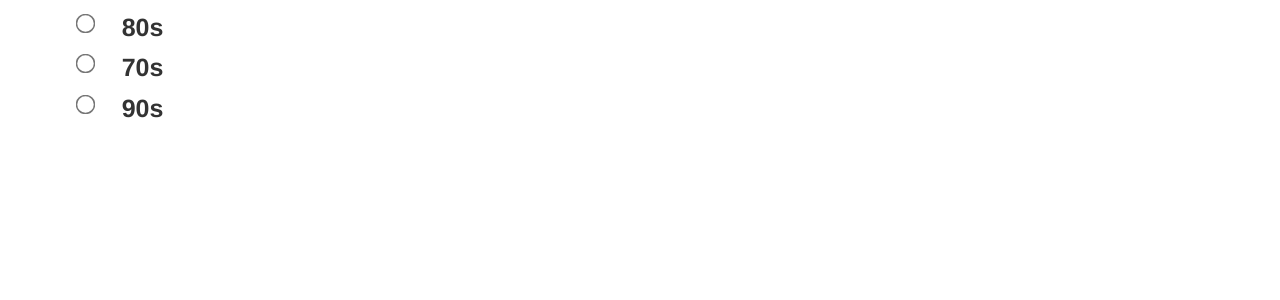
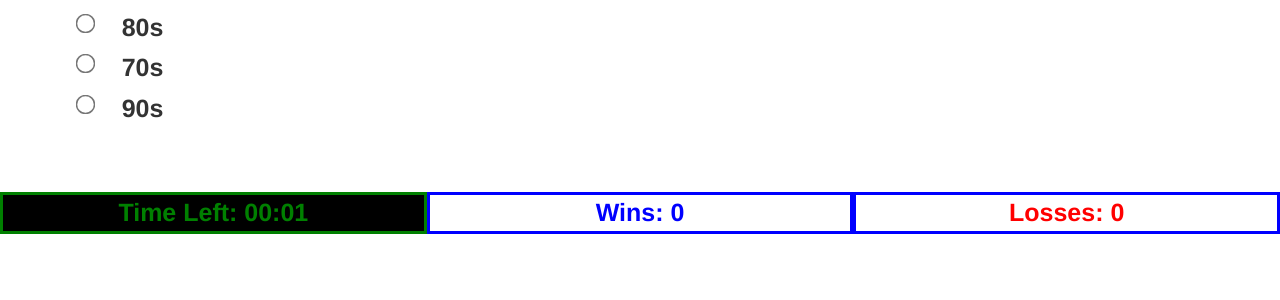
Before and after one commit to roycahn/triviagame, a PHP site: page /trivia.html in a window 1280 px wide. Shown: the part 292-592 px from the top of the page. Run offline with PHP 8.4, Linux system fonts and the light colour scheme.

Commit message:
All but the timer

```diff
--- a/assets/css/style.css
+++ b/assets/css/style.css
@@ -25,6 +25,39 @@ body {
 input[type='radio'] {
 	transform: scale(1.5);
 	margin-top: 7px;
+}
 
 
+
+.col-md-4 {
+	font-size: 25px;
+	font-weight: 700;
+	margin-top: 60px;
+	margin-left: 0px;
+	color: blue;
+	border-style: solid;
+	text-align: center;
 }
+.clock {
+	font-size: 25px;
+	font-weight: 700;
+	margin-top: 60px;
+	margin-left: 0px;
+	text-align: center;
+	background: black;
+ 	color: green;
+
+}
+#losses{
+
+	color: red;
+
+}
+
+#gameOver{
+	color: #16cfb8;
+	font-size: 30px;
+
+	margin-left: 296;
+
+}
--- a/assets/javascript/trivia.js
+++ b/assets/javascript/trivia.js
@@ -2,6 +2,8 @@
 var numQuestions = trivia.question.length;
 var askedQuestions =[];
 var q;
+
+
 
 //Initialize askedQuestions.  None of the questions have been asked
 for (var i=0; i < numQuestions; i++){
@@ -12,52 +14,49 @@ for (var i=0; i < numQuestions; i++){
 $(document).ready(function(){
 
 
+function makeQuestion()	{
 
+		q = getQuestion();
 
-function makeQuestion()	{
-		q= getQuestion();
 		if (q.questionText !== undefined) {
 				$("#question").html(q.questionText);
 				console.log(q.questionText);
 				getChoices(q.choice);
 
-				//check radio button not doing anything
-
-  			$("rf input:radio").triggerHandler("click");
-
-		/*		if ($('#a')[0].checked === true){
-					if (q.choice.a.isAnswer){
-						trivia.score.correct += 1;
-					}
-					else{
-						trivia.score.wrong += 1
+			} //if questionText undefined
+		else {
+			$("#gameOver").html("GAME OVER !");
+			throw new Error(); // forced exit reached last question in trivia object
 			}
 
-				}	*/
-		} //if questionText undefined
-
-
-} //function makeQuestion  set timer to -1 comapre + cleartimer when you detect last q
+} //function makeQuestion
 
 //event delegation
 $("body").on('click', '#rf input:radio', function(){
-					makeQuestion();
+
 	console.log(this.value + " clicked");
-					if ( this.value === "a") {console.log ("It's a")}
 	//unclick button
 	$(this).attr('checked', false);
+	trivia.answer = getWhatWasClicked(this.value, q.choice);
 
+	//start timer
+	trivia.timerOff = setInterval(trivia.timer,1000);
 
+	trivia.answer ?  trivia.score.correct ++ : trivia.score.wrong ++ ;
+	$("#wins").html("Wins: " + trivia.score.correct);
+	$("#losses").html("Losses: " + trivia.score.wrong);
 
+	console.log("answer: " + trivia.answer);
 
-   			});
+	makeQuestion();
+
+}); //event delegation
 //display first question
+trivia.timerOff = setInterval(trivia.timer,1000);
 makeQuestion();
-					console.log('last makeQuestion')
-
+console.log('makeQuestion first pass');
 
 }) //document ready
-
 
 // return pointer to random question and mark that question as used in the askedQuestions global array
 function	getQuestion(){
@@ -91,3 +90,23 @@ function getChoices (question){
 	console.log("c :" + question.c.caption);
 	console.log("d :" + question.d.caption);
 } //fucntion getChoices
+
+// parameter is letter corresponding to radio button chosen
+function getWhatWasClicked (letter, possibleAnswers){
+	var ans = false;
+	switch (letter){
+		case "a":
+			possibleAnswers.a.isAnswer ? ans = true : ans = false;
+			break;
+		case "b":
+			possibleAnswers.b.isAnswer ? ans = true : ans = false;
+			break;
+		case "c":
+			possibleAnswers.c.isAnswer ? ans = true : ans =  false;
+			break;
+		case "d":
+			possibleAnswers.d.isAnswer ? ans = true : ans =  false;
+			break;
+	}//switch
+	return ans;
+}//function getWhatWasClicked
--- a/assets/javascript/triviaobject.js
+++ b/assets/javascript/triviaobject.js
@@ -3,13 +3,26 @@
 var trivia =
 		{
 			gameOver: false,
+			answer: false,
 			score: {
 				correct: 0,
 				wrong: 0
 			},
+			qTimer: 6,
+			timerOff: 0,
 			timer: function(){
-
+					console.log(trivia.qTimer);
+					$("#clock").html("Time Left: 00:0" + trivia.qTimer);
+					trivia.qTimer --;
+					if (trivia.qTimer <= -1 ) {
+						trivia.qTimer = 6;
+						trivia.answer = false;
+						trivia.timerDone();
+					}
 			},//function timer
+			timerDone: function(){
+				clearInterval(trivia.timerOff);
+			},
 			question:
 			[
 				{
--- a/trivia.html
+++ b/trivia.html
@@ -27,7 +27,7 @@
 		<div class="row" id="choices">
 			<div class="col-md-1">
 				<form id="rf">
-					<input type="radio" name="optradio" value="a">
+					<input type="radio" class = "rButton" name="optradio" value="a" >
 				</form>
 			</div>
 			<div class="col-md-5">
@@ -37,7 +37,7 @@
 		<div class="row">
 			<div class="col-md-1">
 				<form id="rf">
-					<input type="radio" name="optradio" value="b">
+					<input type="radio" class = "rButton" name="optradio" value="b" >
 				</form>
 			</div>
 			<div class="col-md-5">
@@ -47,23 +47,37 @@
 		<div class="row">
 			<div class="col-md-1">
 				<form  id="rf">
-					<input type="radio" name="optradio" value="c">
+					<input  type="radio" class = "rButton" name="optradio" value="c" >
 				</form>
 			</div>
 			<div class="col-md-5">
 				<label id="radioC"> </label>
 			</div>
+			<div class="col-md-5">
+				 <div id="gameOver"> </div>
+			</div>
 		</div> <!--row -->
 		<div class="row">
 			<div class="col-md-1">
 				<form id="rf">
-					<input type="radio" name="optradio" value="d">
+					<input type="radio" class = "rButton" name="optradio" value="d" >
 				</form>
 			</div>
 			<div class="col-md-5">
 				<label id="radioD"> </label>
 			</div>
 		</div> <!--row -->
+		<div class="row">
+			<div class="col-md-4 clock">
+				 <div id="clock">Time Left: 00:06</div>
+			</div>
+			<div class="col-md-4">
+				 <div id="wins">Wins: 0</div>
+			</div>
+			<div class="col-md-4">
+				 <div id="losses">Losses: 0</div>
+			</div>
+		</div> <!--row-->
 
 	</div><!--container -->
 
```
Lines whose indentation alone changed are shown as unchanged.
